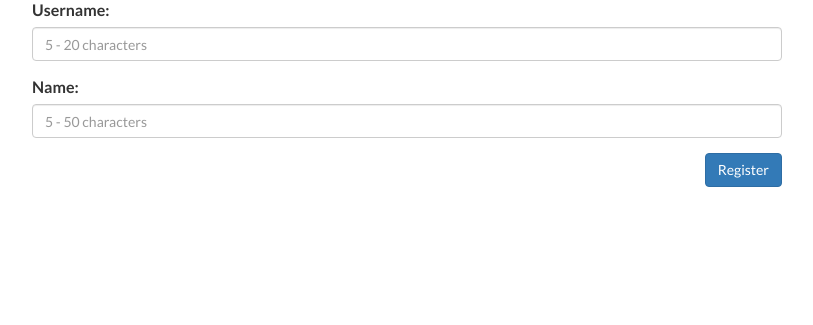
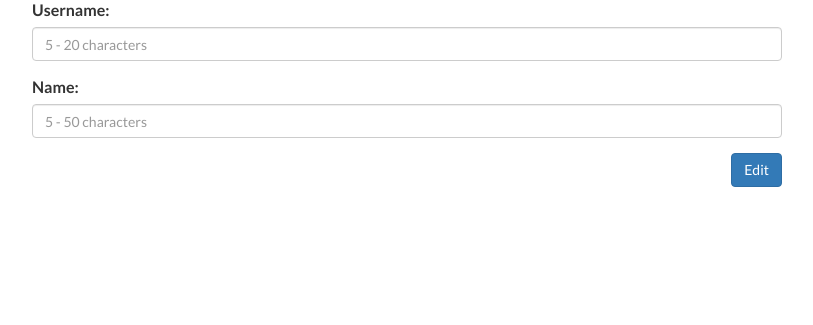
Before and after one commit to Kontinum/MyGallery, a PHP site: page /editProfile.php in a window 1280 px wide. Shown: the part 100-425 px from the top of the page, without its empty margins (233-1046 px from the left). Run offline with PHP 8.4, Linux system fonts and the light colour scheme; data that the repository does not hold is empty; some libraries are stand-ins or nearby versions; some web fonts are replaced.

Commit message:
Changing button value

```diff
--- a/editProfile.php
+++ b/editProfile.php
@@ -51,7 +51,7 @@
                 <input type="hidden" name="token" value="<?= Token::generate() ?>">
 
                 <div class="form-group">
-                    <input type="submit" class="btn btn-primary pull-right" value="Register">
+                    <input type="submit" class="btn btn-primary pull-right" value="Edit">
                 </div>
             </form>
         </div>
```
